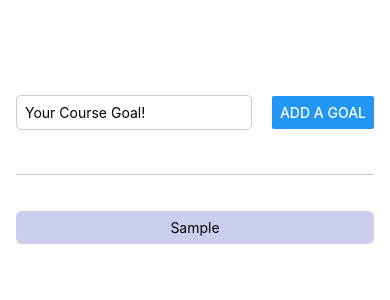
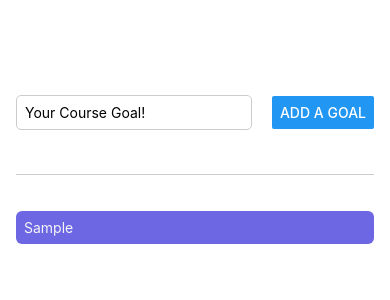
Before and after one commit to shadreza/React-Native-CLI, a React Native app: screen / in a window 390 px wide. Both pictures are taken after typing "Sample" into the empty fields and a click on the button "ADD A GOAL". Shown: the top 300 px of the page. Built offline with nearby package versions, Linux system fonts and the light colour scheme.

Commit message:
The pressable animation done in both android and ios

```diff
--- a/components/GoalItem.js
+++ b/components/GoalItem.js
@@ -4,11 +4,14 @@ import { Pressable, StyleSheet, Text, View } from 'react-native';
 
 const GoalItem = props => {
   return (
-    <Pressable onPress={props.onDeleteItem.bind(this, props.id)}>
-      <View style={styles.goalItem}>
-        <Text>{props.text}</Text>
-      </View>
-    </Pressable>
+    <View style={styles.goalItem}>
+      <Pressable
+        android_ripple={{color: '#dddddd'}}
+        style={({pressed}) => pressed && styles.pressedItem}
+        onPress={props.onDeleteItem.bind(this, props.id)}>
+        <Text style={styles.goalText}>{props.text}</Text>
+      </Pressable>
+    </View>
   );
 };
 
@@ -16,10 +19,15 @@ export default GoalItem;
 
 const styles = StyleSheet.create({
   goalItem: {
-    padding: 8,
-    alignItems: 'center',
-    backgroundColor: '#ccceee',
+    backgroundColor: '#6D67E4',
     marginTop: 12,
     borderRadius: 6,
   },
+  pressedItem: {
+    opacity: 0.4,
+  },
+  goalText: {
+    padding: 8,
+    color: 'whitesmoke',
+  },
 });
```
